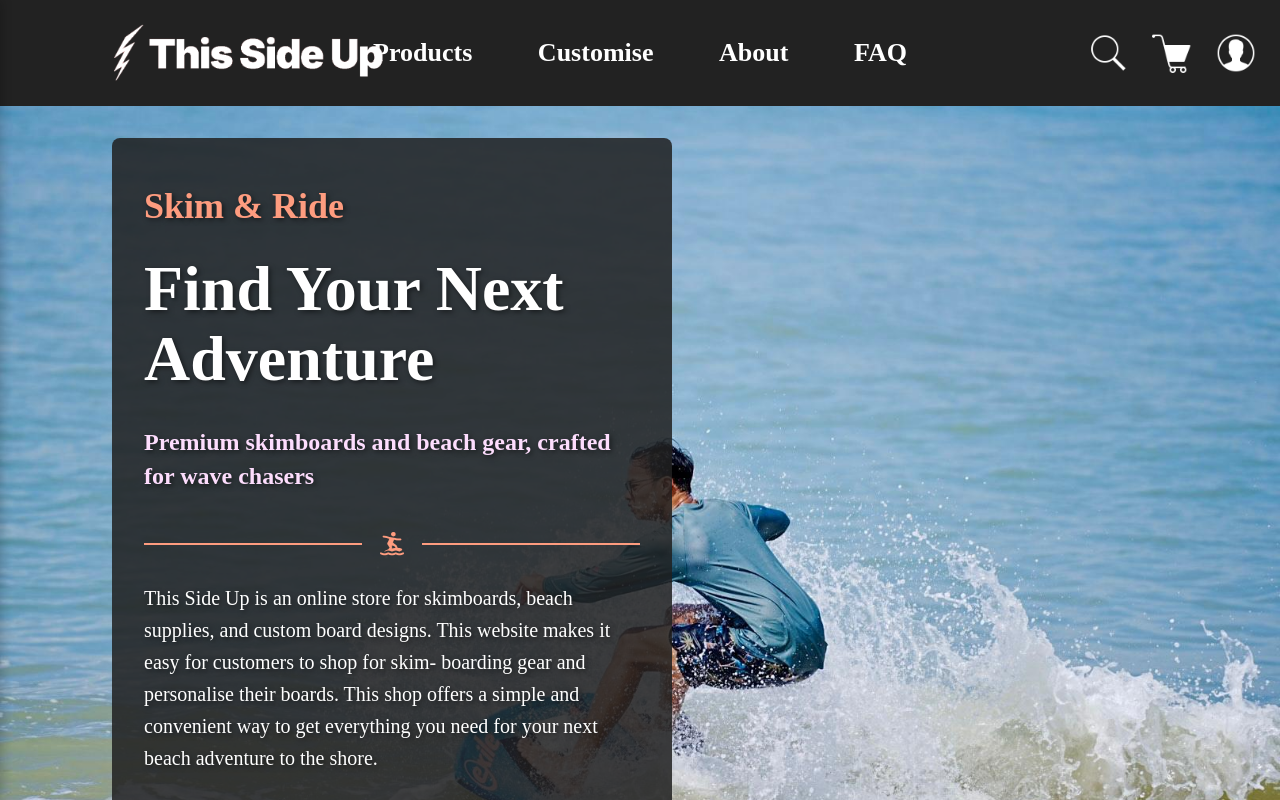
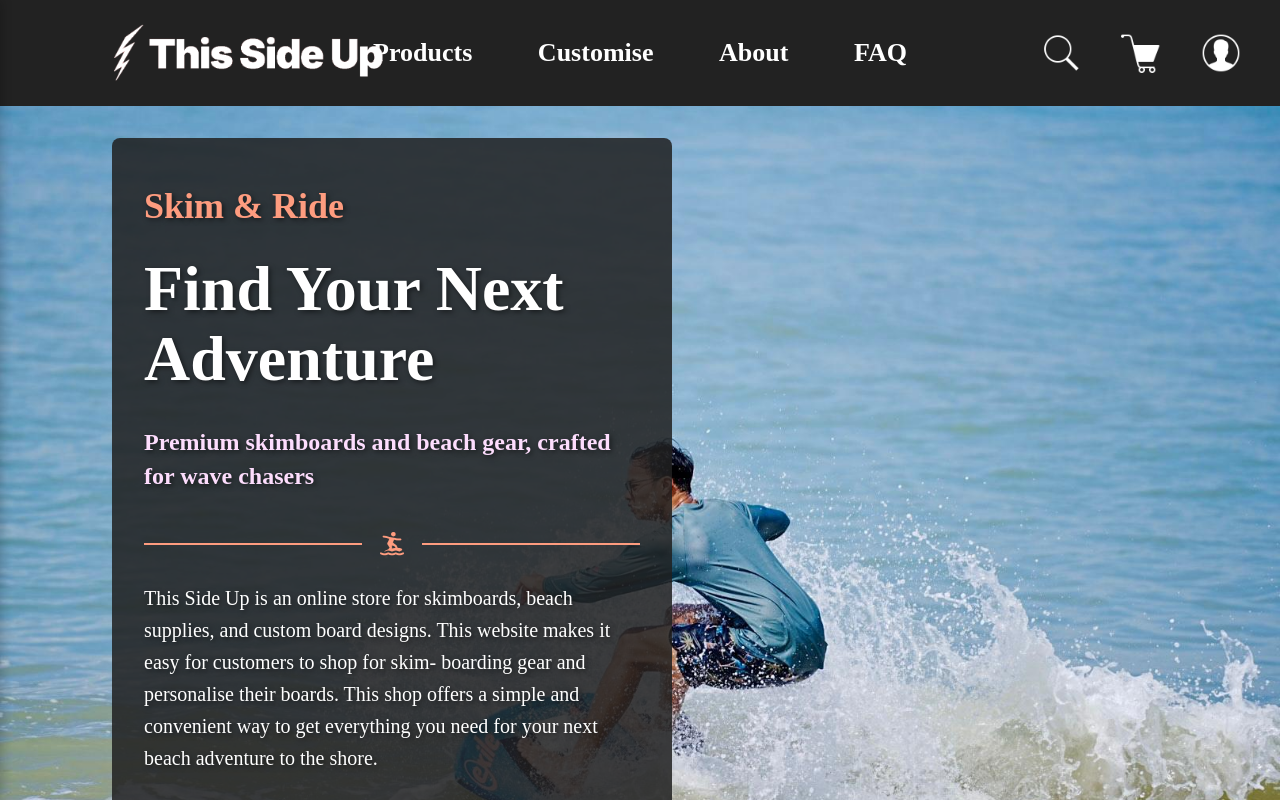
Before and after one commit to AdrielChan/ThisSideUp_React, a React (Create React App) app: page / in a window 1280 px wide. Shown: the top 800 px of the page. Built offline with nearby package versions, Linux system fonts and the light colour scheme; a web font is replaced by a local one.

Commit message:
Icon spacing

```diff
--- a/src/components/Navbar.js
+++ b/src/components/Navbar.js
@@ -102,7 +102,7 @@ const NavRightSection = styled.div`
 const IconsGroup = styled.div`
   display: flex;
   align-items: center;
-  gap: 1.5rem; /* Gap between individual icons */
+  gap: 40px;
 
   @media (max-width: 768px) {
     gap: 1rem;
@@ -333,6 +333,7 @@ function SearchBar() {
 // User Dropdown
 const UserDropdownContainer = styled.div`
   position: relative;
+  margin-right: 15px;
   img[alt="User icon"] {
     width: 40px !important; height: 40px !important; cursor: 'pointer';
     @media (max-width: 768px) { width: 26px !important; height: 26px !important; }
@@ -475,13 +476,13 @@ const Navbar = () => {
 
   const toggleMobileMenu = () => {
     setIsMobileMenuOpen(!isMobileMenuOpen);
-    if (isMobileMenuOpen) { // If closing
-        setShowMobileProductCategories(false); // Reset sub-menu
+    if (isMobileMenuOpen) {
+        setShowMobileProductCategories(false);
     }
   };
 
   const handleMobileProductsClick = (e) => {
-    e.preventDefault(); // Prevent navigation if it's a button
+    e.preventDefault();
     setShowMobileProductCategories(!showMobileProductCategories);
   };
 
@@ -491,14 +492,14 @@ const Navbar = () => {
     navigate(path);
   };
 
-  // Effect to handle body scroll when mobile menu is open
+
   useEffect(() => {
     if (isMobileMenuOpen) {
       document.body.style.overflow = 'hidden';
     } else {
       document.body.style.overflow = 'unset';
     }
-    return () => { // Cleanup on component unmount
+    return () => {
       document.body.style.overflow = 'unset';
     };
   }, [isMobileMenuOpen]);
```
